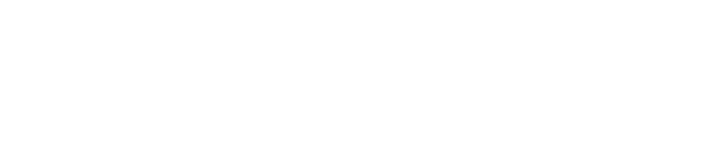
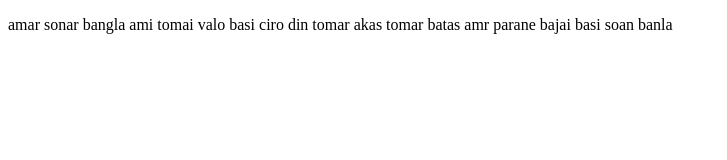
Before and after one commit to jiyaur7/amiparina, a plain HTML site: page index.html in a window 1280 px wide. Shown: the whole page, without its empty margins (0-727 px from the left). Drawn offline with Linux system fonts and the light colour scheme.

Commit message:
first amar

```diff
--- a/index.html
+++ b/index.html
@@ -5,5 +5,10 @@
     <meta name="viewport" content="width=device-width, initial-scale=1.0" />
     <title>Document</title>
   </head>
-  <body></body>
+  <body>
+    <p>
+      amar sonar bangla ami tomai valo basi ciro din tomar akas tomar batas amr
+      parane bajai basi soan banla
+    </p>
+  </body>
 </html>
```
